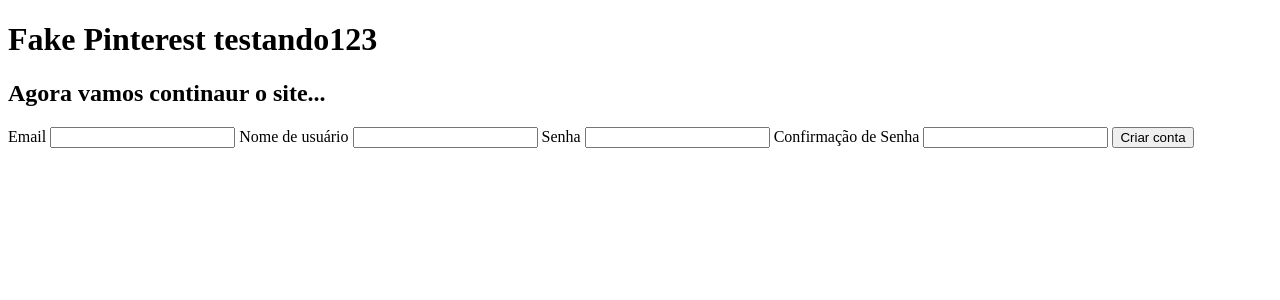
After one commit to JarbasTesch/fake_pinterest, a Flask app: page /criarconta in a window 1280 px wide. The commit adds this page. Shown: the top 300 px of the page. Run offline with Flask 3, Linux system fonts and the light colour scheme.

Commit message:
developing 1

```diff
--- a/FakePinterest/forms.py
+++ b/FakePinterest/forms.py
@@ -15,7 +15,7 @@
     username = StringField("Nome de usuário", validators=[DataRequired()])
     senha = PasswordField("Senha", validators=[DataRequired(), Length(6,20)])
     confirmacao_senha = PasswordField("Confirmação de Senha", validators=[DataRequired(), EqualTo("senha")])
-    botao_confirmacao = SubmitField
+    botao_confirmacao = SubmitField("Criar conta")
 
     def validate_email(self, email):
         usuario = Usuario.query.filter_by(email=email).first()
--- a/FakePinterest/routes.py
+++ b/FakePinterest/routes.py
@@ -1,18 +1,25 @@
-from flask import render_template, url_for
-from FakePinterest import app
-from flask_login import login_required
-
+from flask import render_template, url_for, redirect
+from FakePinterest import app, database, bcrypt
+from flask_login import login_required, login_user, logout_user
 from FakePinterest.forms import FormLogin, FormCriarConta
-
+from FakePinterest.models import Usuario, Foto
 
 @app.route("/", methods = ["GET", "POST"])
 def homepage():
-    formlogin = FormLogin
+    formlogin = FormLogin()
     return render_template("homepage.html", form=formlogin)
 
 @app.route("/criarconta", methods = ["GET", "POST"])
 def criarconta():
-    formcriarconta = FormCriarConta
+    formcriarconta = FormCriarConta()
+    if formcriarconta.validate_on_submit():
+        senha = bcrypt.generate_password_hash(formcriarconta.senha.data)
+        usuario = Usuario(username=formcriarconta.username.data, senha=senha, email=formcriarconta.email.data)
+        database.session.add(usuario)
+        database.session.commit()
+        login_user(usuario, remember=True)
+        return redirect(url_for("perfil", usuario=usuario.username))
+
     return render_template("criarconta.html", form=formcriarconta)
 
 @app.route("/perfil/<usuario>")
--- /dev/null
+++ b/FakePinterest/templates/criarconta.html
@@ -0,0 +1,28 @@
+{% extends "homepage.html" %}
+
+{% block titulo %}
+Criar conta - Fake Pinterest
+{% endblock%}
+
+{%block formulario%}
+
+<form method="POST">
+    {{form.csrf_token}}
+
+    {{form.email.label()}}
+    {{form.email()}}
+
+    {{form.username.label()}}
+    {{form.username()}}
+
+    {{form.senha.label()}}
+    {{form.senha()}}
+
+    {{form.confirmacao_senha.label()}}
+    {{form.confirmacao_senha()}}
+
+    {{form.botao_confirmacao()}}
+
+</form>
+
+{%endblock%}
--- a/FakePinterest/templates/homepage.html
+++ b/FakePinterest/templates/homepage.html
@@ -9,17 +9,29 @@
     </title>
 
 </head>
-{% block body %}
-<body>
+    {% block body %}
+    <body>
 
-<h1> Fake Pinterest testando123 </h1>
-<h2> Agora vamos continaur o site...</h2>
+        <h1> Fake Pinterest testando123
+        </h1>
+        <h2> Agora vamos continaur o site...
+        </h2>
 
-<form method="POST">
+            {%block formulario%}
+            <form method="POST">
+                {{form.csrf_token}}
 
-</form>
+                {{form.email.label()}}
+                {{form.email()}}
 
+                {{form.senha.label()}}
+                {{form.senha()}}
 
-</body>
-{% endblock %}
+                {{form.botao_confirmacao()}}
+
+            </form>
+            {%endblock%}
+    </body>
+    {%endblock%}
+
 </html>
--- a/requirements.txt
+++ b/requirements.txt
@@ -3,3 +3,4 @@
 flask_login
 flask_bcrypt
 flask_wtf
+email-validator
```
